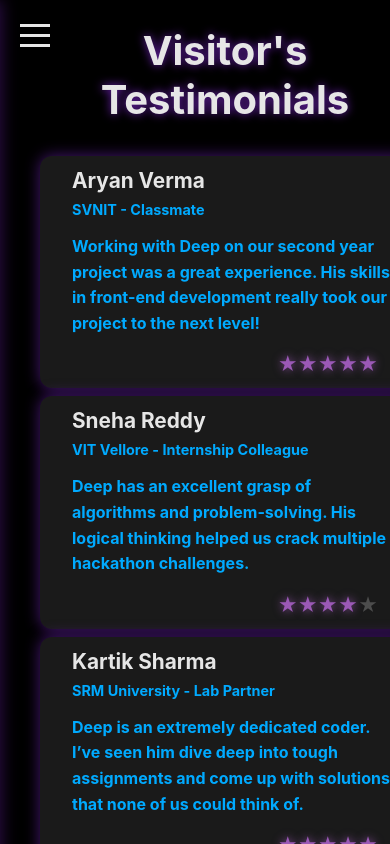
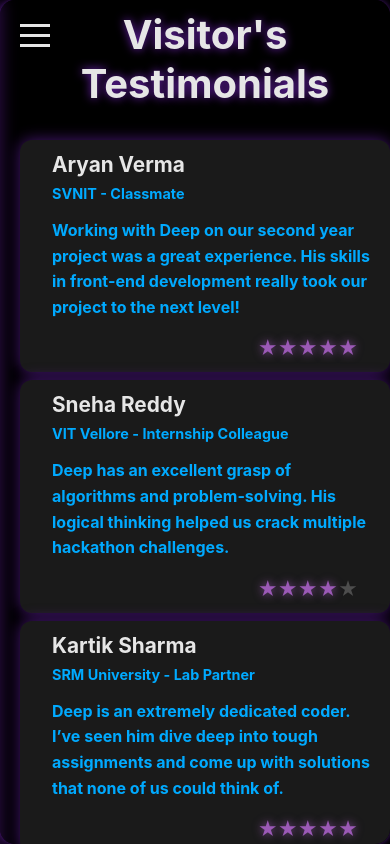
Before and after one commit to THE-DEEPDAS/Portfolio-Website, a React (Create React App) app: page /testimonials in a window 390 px wide. Built offline with nearby package versions, Linux system fonts and the light colour scheme.

Commit message:
trying responsiveness final

```diff
--- a/src/components/Academic.css
+++ b/src/components/Academic.css
@@ -1,9 +1,9 @@
 .academic-page {
     max-height: 100vh;
     overflow-y: auto;
-    padding: 20px;
+    padding: 0; /* Remove padding if causing space */
     background: black; /* Dark background */
-    margin-left: 270px;
+    margin-left: 270px; /* Maintain 270px margin for larger screens */
     display: flex;
     flex-direction: column;
     align-items: center;
@@ -48,15 +48,16 @@ p {
 
 @media screen and (max-width: 768px) {
     .academic-page {
-        margin-left: 0; /* Ensure no left margin on smaller screens */
-        padding: 15px;
+        margin-left: 0; /* Remove left margin on smaller screens */
+        padding: 0; /* Remove padding if causing space */
     }
 }
 
 @media screen and (max-width: 480px) {
     .academic-page {
-        padding: 10px;
-        overflow-x: hidden;
+        margin-left: 0; /* Remove left margin on very small screens */
+        padding: 0; /* Remove padding if causing space */
+        width: 100vw; /* Full width */
     }
 
     h1 {
--- a/src/components/MainContent.css
+++ b/src/components/MainContent.css
@@ -1,8 +1,8 @@
 .main-content {
   flex-grow: 1;
   background-color: #000000;
-  margin-left: 270px; /* Remove left margin for mobile */
-  padding: 40px 20px;
+  margin-left: 270px; /* Maintain 270px margin for larger screens */
+  padding: 0; /* Remove padding if causing space */
   color: #e6e6e6;
   display: flex;
   flex-direction: column;
@@ -164,8 +164,8 @@
 
 @media (max-width: 768px) {
   .main-content {
-    margin-left: 0; /* Ensure no left margin on smaller screens */
-    padding: 20px;
+    margin-left: 0; /* Remove left margin on smaller screens */
+    padding: 0; /* Remove padding if causing space */
     max-height: 100vh;
     overflow-y: auto;
     justify-content: flex-start;
@@ -188,9 +188,8 @@
 
 @media (max-width: 480px) {
   .main-content {
-    margin-left: 0; /* Ensure no left margin on very small screens */
-    padding: 15px;
-    width: 100vw;
+    margin-left: 0; /* Remove left margin on very small screens */
+    padding: 0; /* Remove padding if causing space */
     justify-content: flex-start;
     box-sizing: border-box;
   }
--- a/src/components/Testimonials.css
+++ b/src/components/Testimonials.css
@@ -12,13 +12,13 @@
 body {
   background-color: #000000;
   color: #ffffff;
-  margin-left: 20px; /* Added margin-left */
+  margin: 0; /* Remove left margin */
 }
 
 .testimonials-container {
-  width: calc(100% - 270px); /* Adjusted width to account for new margin */
-  margin-left: 250px; /* Increased margin-left */
-  padding: 2rem;
+  width: 100%; /* Full width */
+  margin-left: 270px; /* Maintain 270px margin for larger screens */
+  padding: 0; /* Remove padding if causing space */
   background: black;
   border-radius: 15px;
   box-shadow: 0 0 30px rgba(138, 43, 226, 0.3);
@@ -128,9 +128,10 @@ body {
 @media (max-width: 768px) {
   .testimonials-container {
     width: 100%; /* Full width for smaller screens */
-    margin-left: 0; /* Ensure no left margin on smaller screens */
+    margin-left: 0; /* Remove left margin on smaller screens */
     height: auto;
     overflow-y: auto;
+    padding: 0; /* Remove padding if causing space */
   }
 
   .testimonial-card {
@@ -146,9 +147,9 @@ body {
 
 @media (max-width: 480px) {
   .testimonials-container {
-    padding: 1rem; /* Reduce padding for extra small screens */
+    padding: 0; /* Remove padding for extra small screens */
     height: auto; /* Allow height to adjust */
-    margin-left: 0; /* Ensure no left margin on very small screens */
+    margin-left: 0; /* Remove left margin on very small screens */
   }
 
   .testimonial-card {
```
